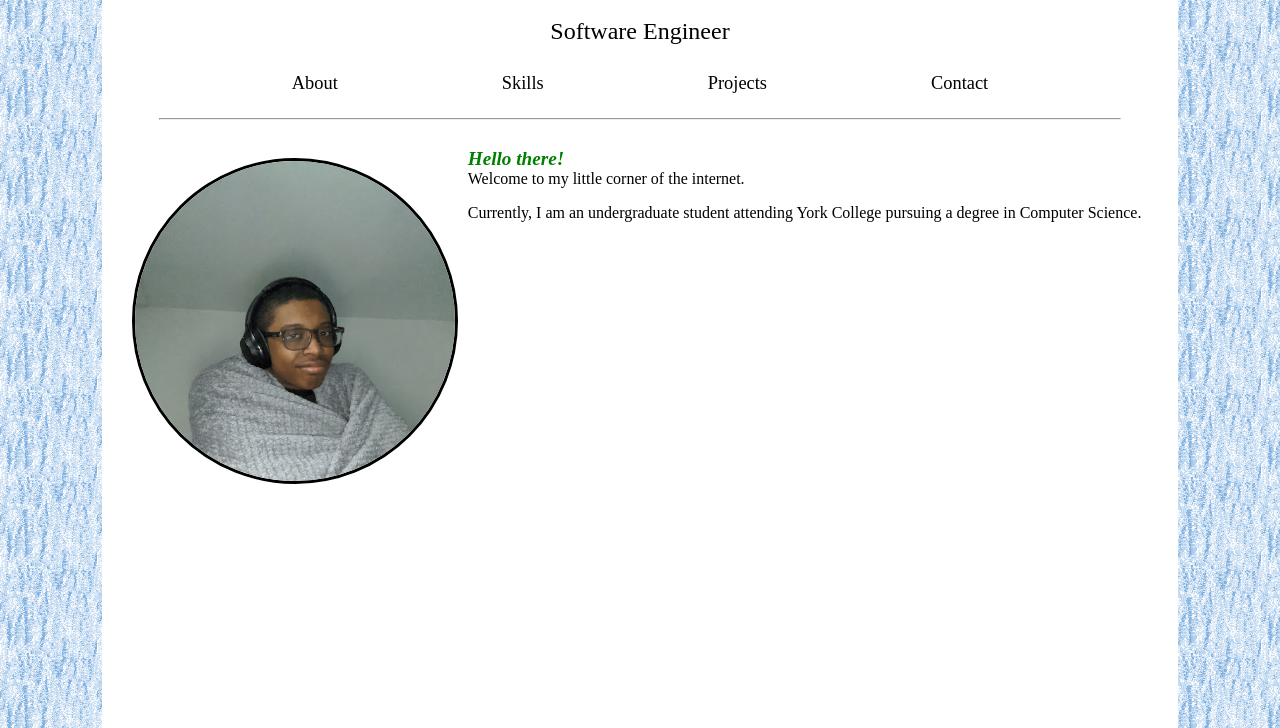
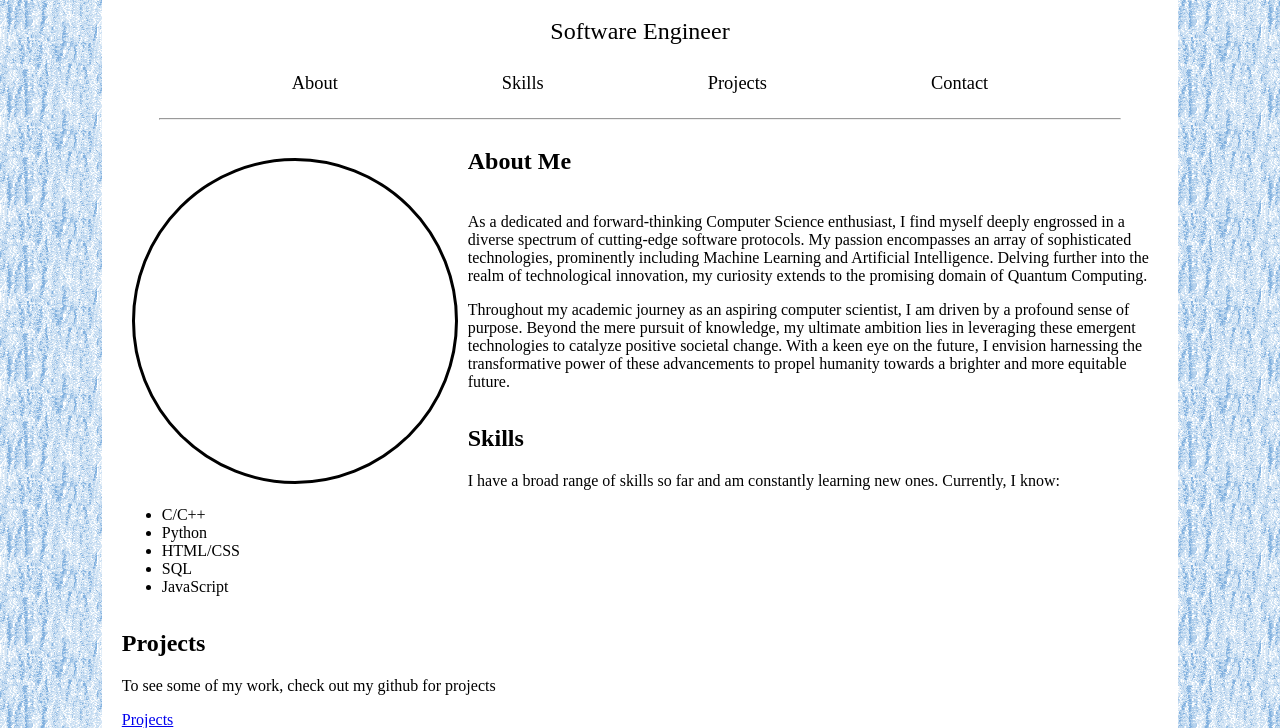
Before and after one commit to RedSummit1/Personal-Website, a plain HTML site: page index.html in a window 1280 px wide. Shown: the part 72-800 px from the top of the page. Drawn offline with nearby package versions, Linux system fonts and the light colour scheme; a web font is replaced by a local one.

Commit message:
Add sections for each of the headers

```diff
--- a/index.html
+++ b/index.html
@@ -12,8 +12,8 @@
 
 <body>
 
-	<div class="container">
-		<div id=About>
+	<main class="container">
+		<div>
 			<h1 class="name">Jonathan Shields</h1>
 			<h2 class="title">Software Engineer</h2>
 			<ul class="navbar">
@@ -23,19 +23,43 @@
 				<li><a href="#Contact">Contact</a></li>
 			</ul>
 			<hr>
-			<div class="frame">
-				<img class="meirl" src="images/Comfy.jpg" alt="Me">
-			</div>
-			<p>
-				<em>Hello there!</em><br>
-				Welcome to my little corner of the internet.
-			</p>
-		<p>
-				Currently, I am an undergraduate student attending York College pursuing a degree in Computer Science.
-			</p>
-		</div>
+            <div class="frame-container">
+                <div class="frame"></div>
+            </div>
+        <section id=About>
+            <h2>About Me</h2>
+            <br>
+             <p>As a dedicated and forward-thinking Computer Science enthusiast, I find myself deeply engrossed in a diverse spectrum of cutting-edge software protocols. My passion encompasses an array of sophisticated technologies, prominently including Machine Learning and Artificial Intelligence. Delving further into the realm of technological innovation, my curiosity extends to the promising domain of Quantum Computing.</p>
+<p>Throughout my academic journey as an aspiring computer scientist, I am driven by a profound sense of purpose. Beyond the mere pursuit of knowledge, my ultimate ambition lies in leveraging these emergent technologies to catalyze positive societal change. With a keen eye on the future, I envision harnessing the transformative power of these advancements to propel humanity towards a brighter and more equitable future.</p>
 
-	</div>
+        </section>
+        <section id="Skills">
+            <br>
+            <h2>Skills</h2>
+            <p>I have a broad range of skills so far and am constantly learning new ones. Currently, I know: </p>
+            <ul class="skills">
+                <li>C/C++</li>
+                <li>Python</li>
+                <li>HTML/CSS</li>
+                <li>SQL</li>
+                <li>JavaScript</li>
+            </ul>
+        </section>
+        <section id=Projects>
+            <br>
+            <h2>Projects</h2>
+            <p>To see some of my work, check out my github for projects</p><a href="https://www.github.com/RedSummit1">Projects</a>
+        </section>
+        </section>
+        <section id=Contact>
+            <br>
+            <h2>Contact</h2>
+            <ul>
+                <li><a href="jonathan.shields@yorkmail.cuny.edu">Email</a></li>
+                <li><a href="https://www.linkedin.com/in/jonathan-shields1/">Linkedin</a></li>
+            </ul>
+        </section>
+	</main>
 
 </body>
 
```
